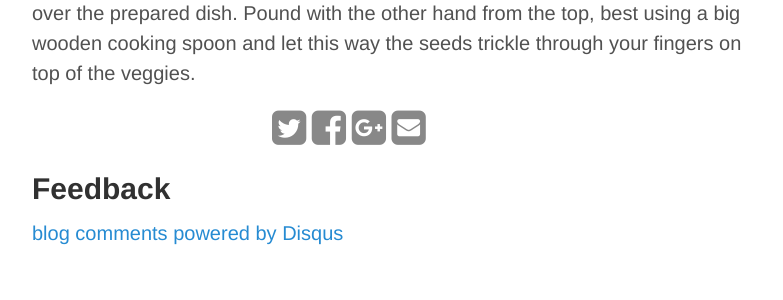
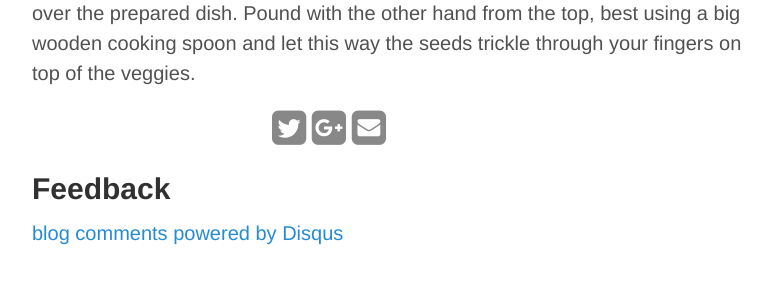
Before and after one commit to martinstolz/veganised.co.uk, a Jekyll site: the page built from _posts/2013-11-24-oven-roasted-autumn-vegetables.md, in a window 1280 px wide. Shown: the part 2136-2436 px from the top of the page, without its empty margins (248-1031 px from the left). Built offline with Jekyll 4.4.1, drawn with Linux system fonts in a browser that asks for light colours; nearby versions of some CDN libraries; Markdown is read by kramdown in place of the engine named in the settings; comment, search, counter and statistics services are not loaded.

Commit message:
Update sharing

```diff
--- a/_includes/sharing.html
+++ b/_includes/sharing.html
@@ -7,7 +7,6 @@
 <ul class="share-buttons">
 
   <li><a href="https://twitter.com/intent/tweet?source={{ url }}&text={{ page.title }}:%20{{ url }}&via=veganised_co_uk" target="_blank" title="Tweet"><i class="fa fa-twitter-square fa-2x"></i></a></li><li>
-  <a href="https://www.facebook.com/dialog/share?app_id=418665318314327&display=popup&href={{ site.url }}&redirect_uri={{ url }}" target="_blank" title="Share on Facebook"><i class="fa fa-facebook-square fa-2x"></i></a></li><li>
   <a href="https://plus.google.com/share?url={{ url }}" target="_blank" title="Share on Google+"
   onclick="javascript:window.open(this.href,'', 'menubar=no,toolbar=no,resizable=yes,scrollbars=yes,height=600,width=600');return false;"><i class="fa fa-google-plus-square fa-2x"></i></a></li><li>
   <a href="mailto:?subject={{ page.title }}&body={{ page.title }}:%0D%0A{{ url }}" target="_blank" title="Email">
```
Also changed, not shown: other parts of _includes/sharing.html (+0 -29 lines).
